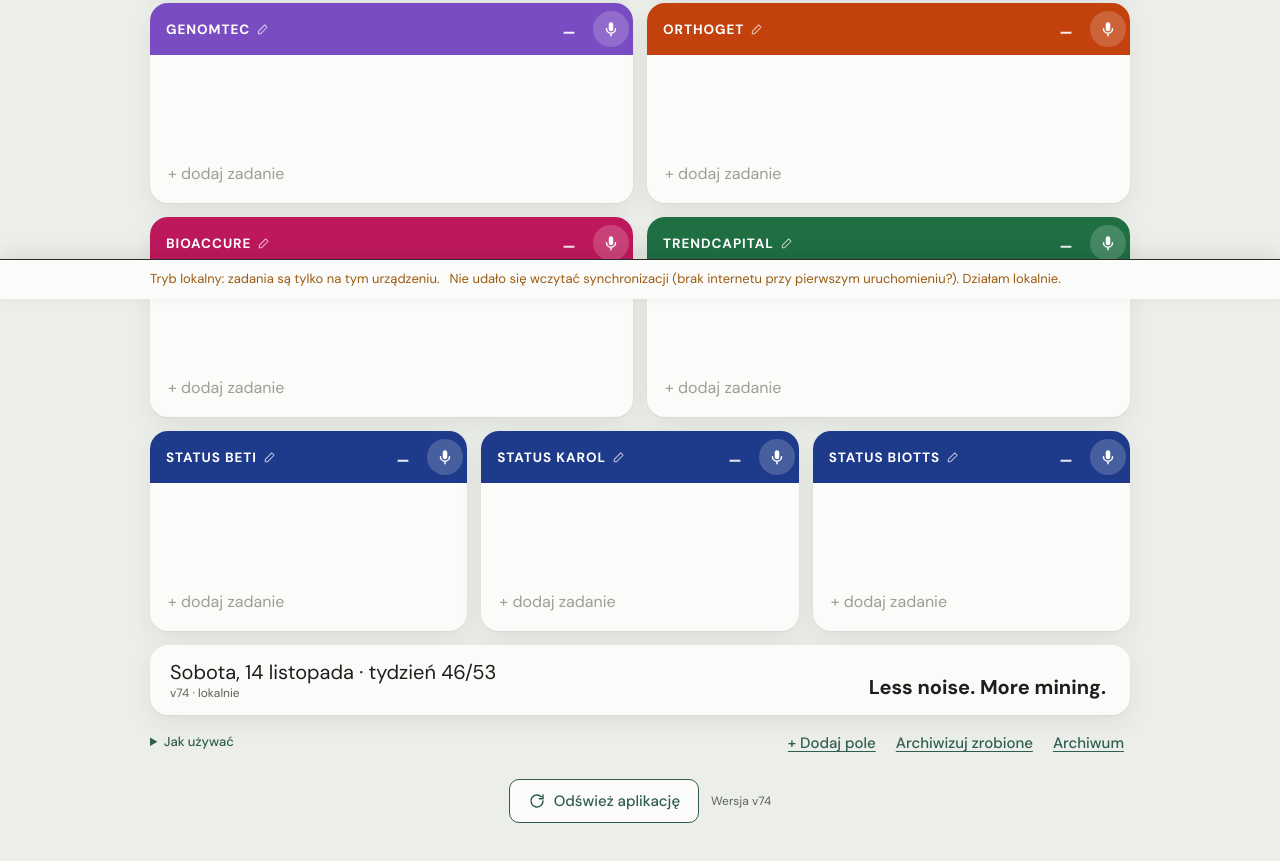
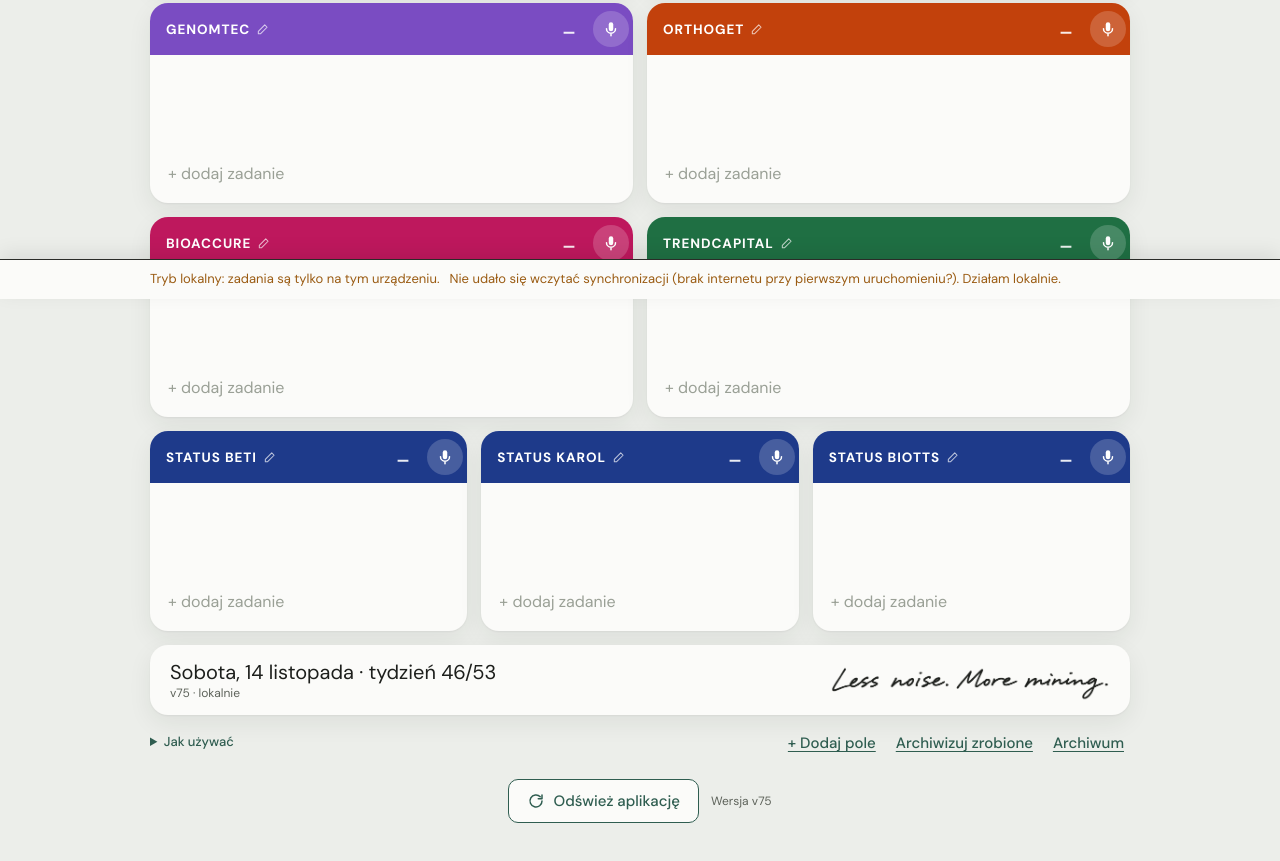
Before and after one commit to dimetylotryptaminy/todo, a plain HTML site: page index.html in a window 1280 px wide. Shown: the part 501-1362 px from the top of the page. Drawn offline with Linux system fonts and the light colour scheme.

Commit message:
Odręczne motto także w stopce tablicy
Co-Authored-By: Claude Opus 5.5 <noreply@anthropic.com>
Claude-Session: https://claude.ai/code/session_01Rh4mBRmhPxBPrTnoCMWoQC

```diff
--- a/app.js
+++ b/app.js
@@ -2,7 +2,7 @@ import { parse, norm, catOf } from "./parser.js";
 import { ES_WORDS, EN_WORDS } from "./words.js";
 
 const DEFAULT_MOTTO = "Less noise. More mining.";
-const APP_VERSION = "v74";
+const APP_VERSION = "v75";
 // Pozycja słowa zapisującego, jeśli jest ostatnim słowem tekstu („… zapisz”, „… Zapisz.”, dawne „… koniec”), inaczej -1.
 // Tolerancja na błędy dyktowania: „Zapisz.”, „zapisze”, „zapiszę”, „Konieć”, „konie c”.
 function trailingEndWord(text) {
@@ -529,6 +529,7 @@ function buildSheet() {
   const m = document.createElement("div"); m.className = "motto"; m.id = "motto";
   m.contentEditable = "true"; m.spellcheck = false; m.setAttribute("role", "textbox"); m.setAttribute("aria-label", "Motto");
   m.addEventListener("keydown", (e) => { if (e.key === "Enter") { e.preventDefault(); m.blur(); } });
+  m.addEventListener("focus", () => m.classList.remove("hand"));
   m.addEventListener("blur", () => {
     const v = m.textContent.trim() || DEFAULT_MOTTO;
     if (v !== store.motto) store.setMotto(v); else m.textContent = v;
@@ -813,6 +814,8 @@ function renderInner() {
   wk.textContent = dateLine.charAt(0).toUpperCase() + dateLine.slice(1);
   const s = document.createElement("small"); s.textContent = APP_VERSION + (store.meta.local ? " · lokalnie" : store.email ? " · " + store.email : ""); wk.append(s);
   $("motto").textContent = store.motto;
+  // w stopce to samo odręczne motto co na górze (kliknięcie pozwala je edytować jako tekst)
+  if (document.activeElement !== $("motto")) $("motto").classList.toggle("hand", store.motto.trim() === DEFAULT_MOTTO);
   // pasek u góry (komputer): motto, dzisiejsza data i numer tygodnia
   const now = new Date();
   $("tiMotto").textContent = store.motto;
--- a/style.css
+++ b/style.css
@@ -767,3 +767,10 @@ body.dragging, body.dragging * { cursor: grabbing !important; user-select: none
 @media (max-width: 760px) { .ti-motto.hand { width: min(260px, 72vw); } }
 @media (min-width: 761px) { .topline { column-gap: 0; } }
 @media (min-width: 761px) { .ti-motto.hand { position: relative; top: 3px; } }
+
+/* odręczne motto także w stopce tablicy */
+.motto.hand {
+  display: inline-block; width: 280px; max-width: 70vw; aspect-ratio: 8 / 1; color: transparent; overflow: hidden; white-space: nowrap;
+  background: var(--ink); -webkit-mask: url("motto.png") right center / contain no-repeat; mask: url("motto.png") right center / contain no-repeat;
+}
+.motto.hand:focus { outline-offset: 4px; }
--- a/sw.js
+++ b/sw.js
@@ -1,7 +1,7 @@
 // Service worker: aplikacja otwiera się bez internetu.
 // Pliki aplikacji: najpierw sieć (świeża wersja), przy braku sieci kopia z pamięci.
 // Biblioteki i czcionki z CDN: kopia z pamięci, odświeżana w tle.
-const VERSION = "tablica-v74";
+const VERSION = "tablica-v75";
 const SHELL = [
   "./", "index.html", "style.css", "app.js", "parser.js", "words.js", "config.js", "manifest.webmanifest", "motto.png",
   "icons/icon-192.png", "icons/icon-512.png", "icons/apple-touch-icon.png",
```
